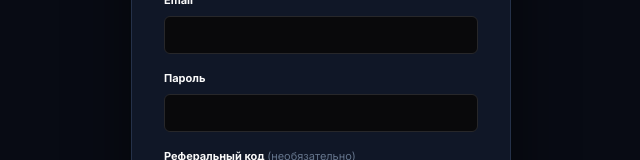
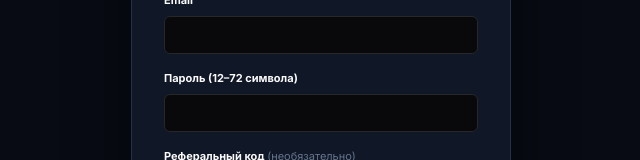
Before and after one commit to NexLab-ceo/Yevqo, a SvelteKit app in the folder frontend/: page /register in a window 1280 px wide. Shown: the part 332-492 px from the top of the page, without its empty margins (319-959 px from the left). Built offline with nearby package versions, Linux system fonts and the light colour scheme; no server answers.

Commit message:
fix(ui): align registration password requirements

```diff
--- a/frontend/src/routes/register/+page.svelte
+++ b/frontend/src/routes/register/+page.svelte
@@ -76,14 +76,15 @@
             </div>
 
             <div class="form-group">
-                <label class="form-label" for="password">Пароль</label>
+                <label class="form-label" for="password">Пароль (12–72 символа)</label>
                 <input
                     id="password"
                     class="input"
                     type="password"
                     bind:value={password}
                     required
-                    minlength="6"
+                    minlength="12"
+                    maxlength="72"
                     autocomplete="new-password"
                 />
             </div>
```
